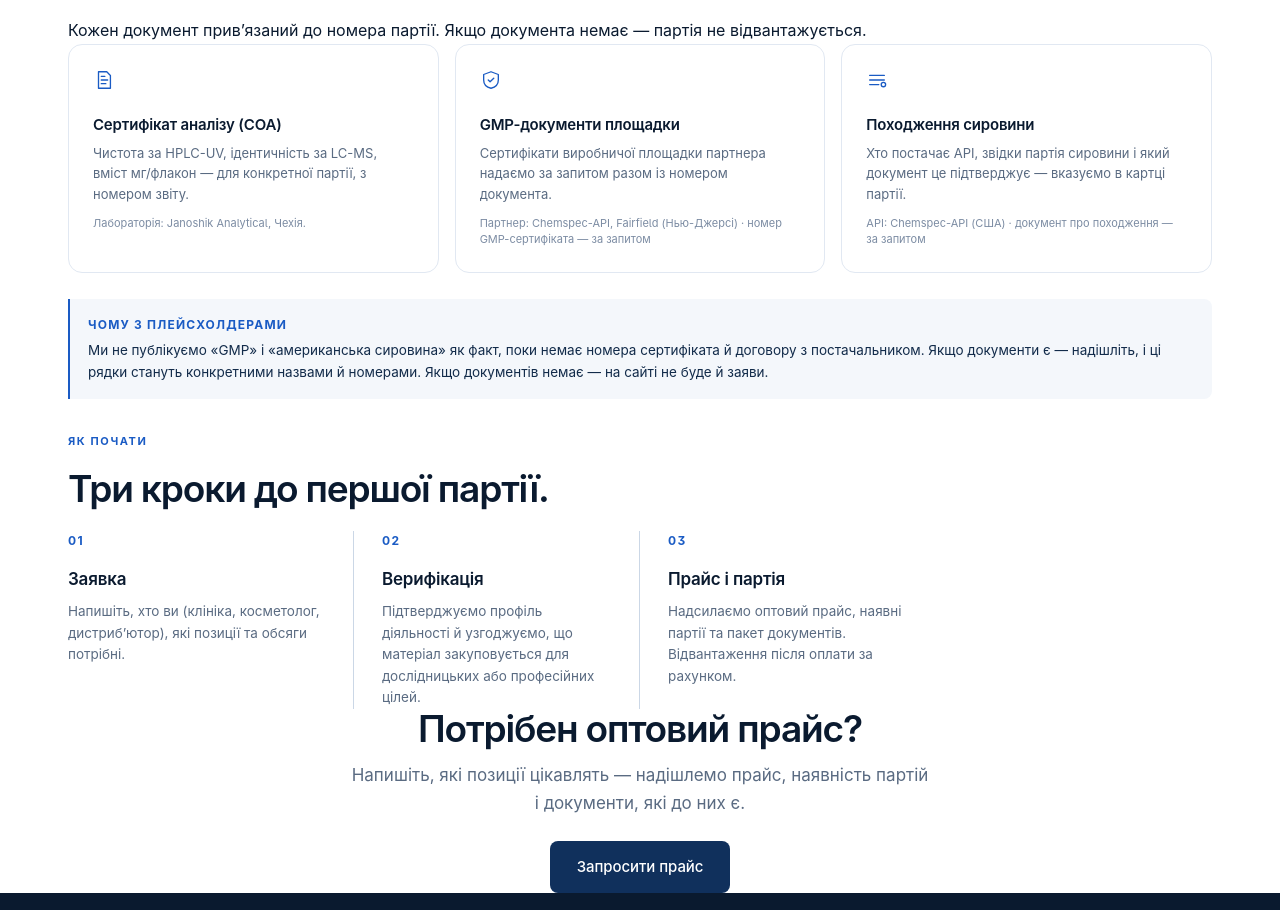
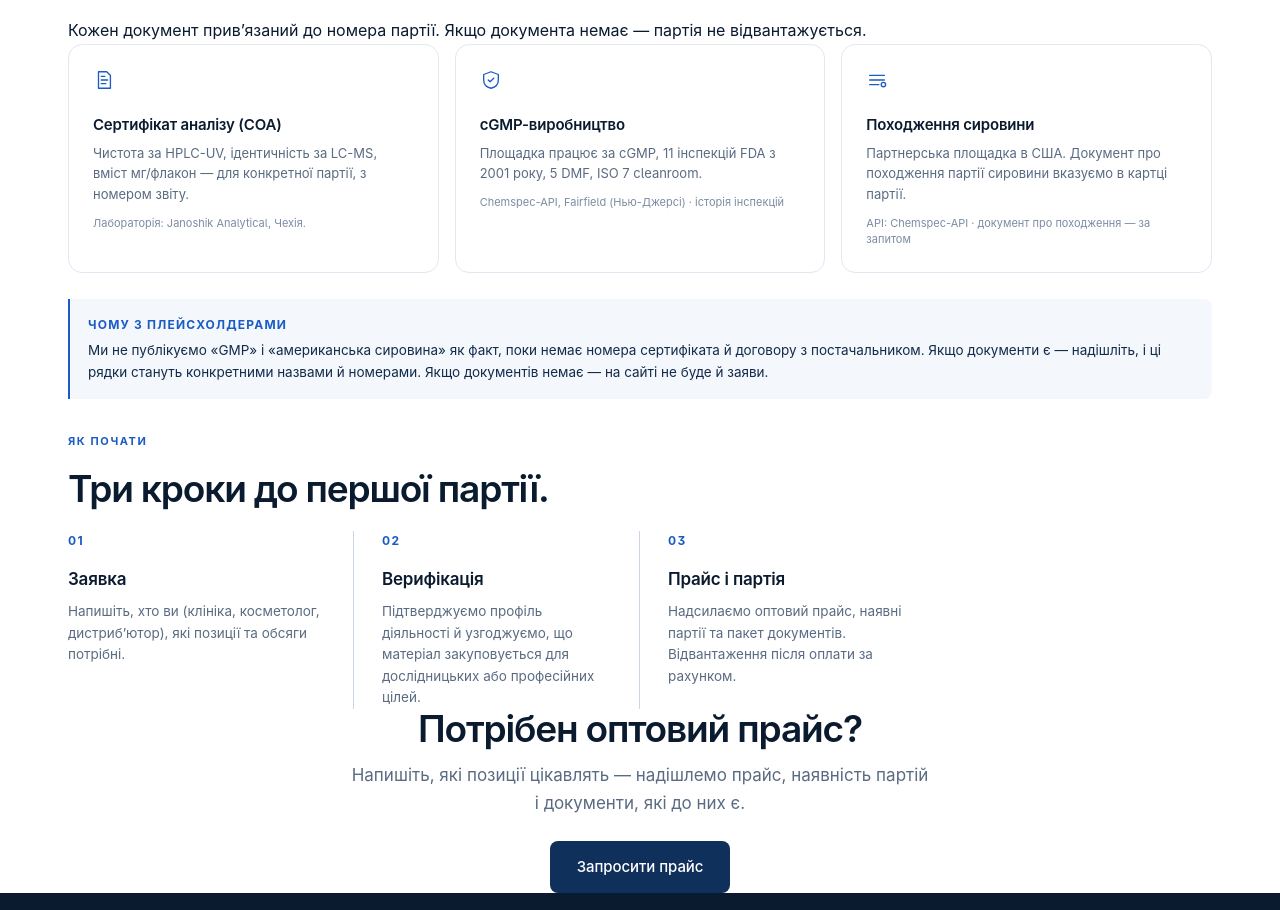
Before and after one commit to vladdavydov263-spec/aminogen-concept, a plain HTML site: page pro.html in a window 1280 px wide. Shown: the part 979-1889 px from the top of the page. Drawn offline with Linux system fonts and the light colour scheme.

Commit message:
Align B2B certification cards with verified cGMP/FDA facts

```diff
--- a/pro.html
+++ b/pro.html
@@ -116,16 +116,16 @@
 
         <article class="cert-card">
           <svg class="ico ico-lg" viewBox="0 0 24 24" aria-hidden="true"><path d="M12 3 4 6v6c0 5 3.4 8 8 9 4.6-1 8-4 8-9V6z"/><path d="M9 12l2 2 4-4"/></svg>
-          <h3>GMP-документи площадки</h3>
-          <p>Сертифікати виробничої площадки партнера надаємо за запитом разом із номером документа.</p>
-          <span class="cert-note">Партнер: Chemspec-API, Fairfield (Нью-Джерсі) · номер GMP-сертифіката — за запитом</span>
+          <h3>cGMP-виробництво</h3>
+          <p>Площадка працює за cGMP, 11 інспекцій FDA з 2001 року, 5 DMF, ISO 7 cleanroom.</p>
+          <span class="cert-note">Chemspec-API, Fairfield (Нью-Джерсі) · <a href="https://www.chemspec-api.com/regulatory/" target="_blank" rel="noopener">історія інспекцій</a></span>
         </article>
 
         <article class="cert-card">
           <svg class="ico ico-lg" viewBox="0 0 24 24" aria-hidden="true"><path d="M4 7h16M4 12h16M4 17h10"/><circle cx="19" cy="17" r="2.4"/></svg>
           <h3>Походження сировини</h3>
-          <p>Хто постачає API, звідки партія сировини і який документ це підтверджує — вказуємо в картці партії.</p>
-          <span class="cert-note">API: Chemspec-API (США) · документ про походження — за запитом</span>
+          <p>Партнерська площадка в США. Документ про походження партії сировини вказуємо в картці партії.</p>
+          <span class="cert-note">API: Chemspec-API · документ про походження — за запитом</span>
         </article>
       </div>
 
```
